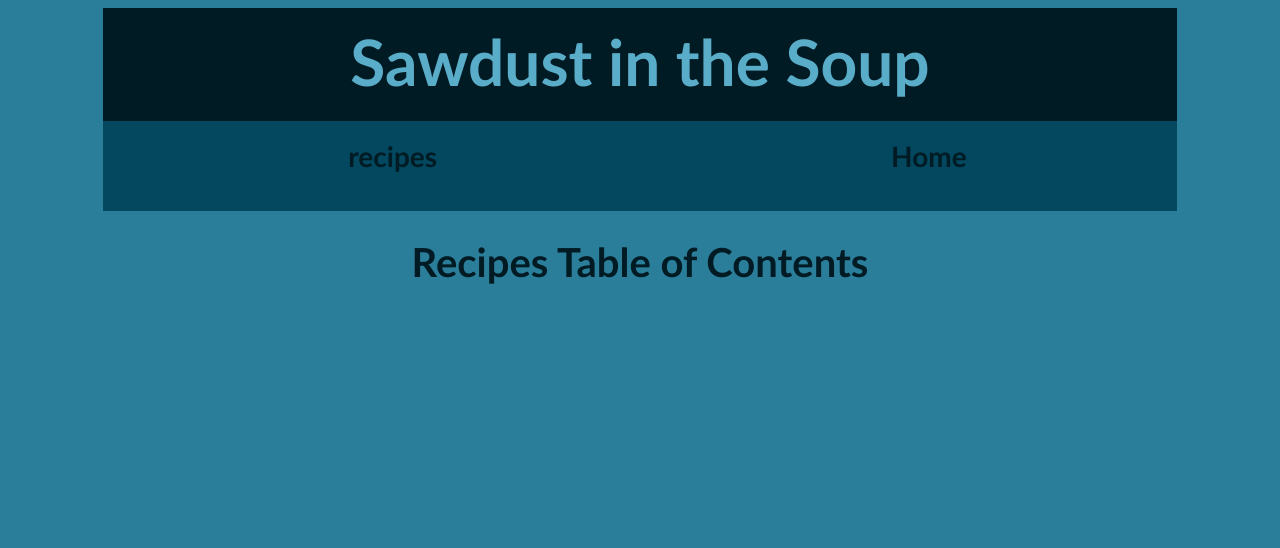
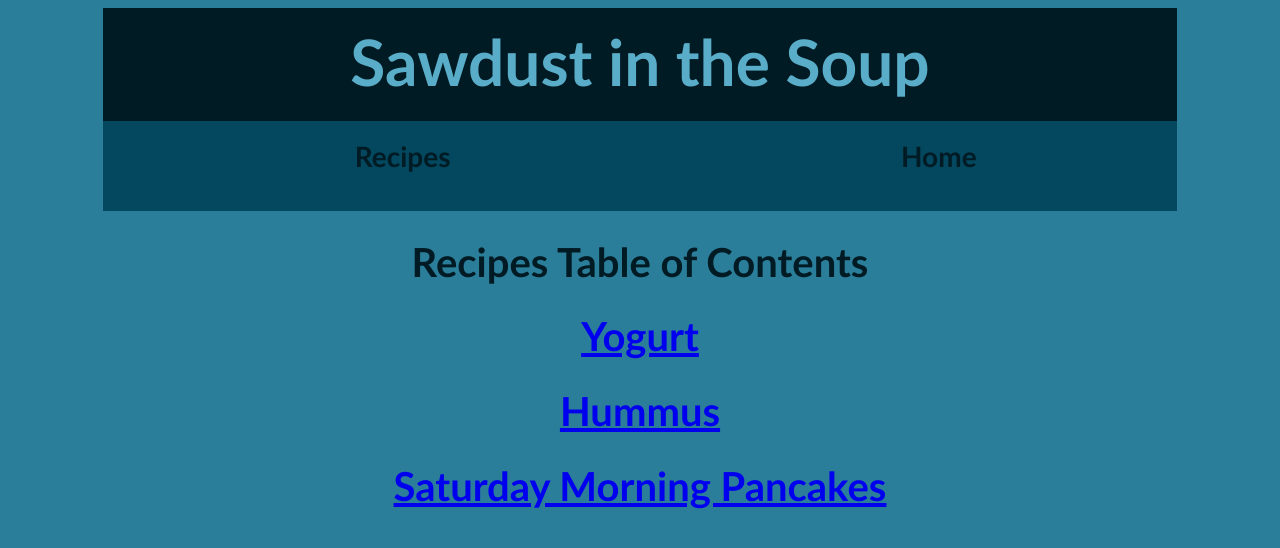
Before and after one commit to SawdustInTheSoup/SawdustInTheSoup.github.io, a plain HTML site: page recipes.html in a window 1280 px wide. Drawn offline with Linux system fonts and the light colour scheme.

Commit message:
Update recipes.html

```diff
--- a/recipes.html
+++ b/recipes.html
@@ -9,7 +9,6 @@
 				color:011B24;
 				font-family: Candara, Arial, Sans-Serif;
 			}
-
 			h1 {
 				text-align:center;
 				font-size:2.5em;
@@ -51,11 +50,14 @@
 		<table class = "links">
 			<tbody>
 				<tr>
-					<td><a href="https://sawdustinthesoup.github.io/Recipes">recipes</a></td>
+					<td><a href="https://sawdustinthesoup.github.io/recipes">Recipes</a></td>
 					<td><a href="https://sawdustinthesoup.github.io">Home</a></td>
 				</tr>
 			</tbody>
 		</table>
 		<h1>Recipes Table of Contents</h1>
+		<a href = "SawdustInTheSoup.github.io/recipes/yogurt"><h1>Yogurt</h1></a>
+		<a href = "SawdustInTheSoup.github.io/recipes/hummus"><h1>Hummus</h1></a>
+		<a href = "SawdustInTheSoup.github.io/recipes/saturdaymorningpancakes"><h1>Saturday Morning Pancakes</h1></a>
 	</body>
 </html>
```
